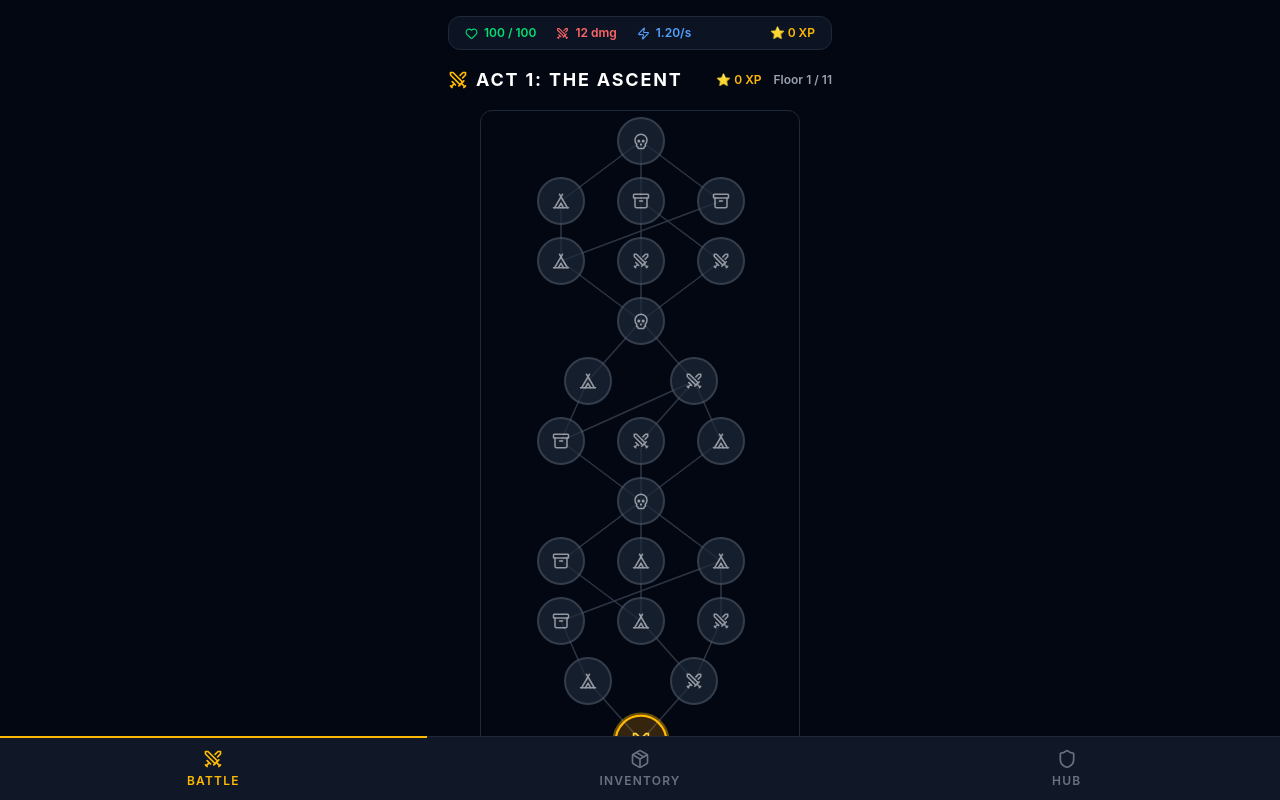
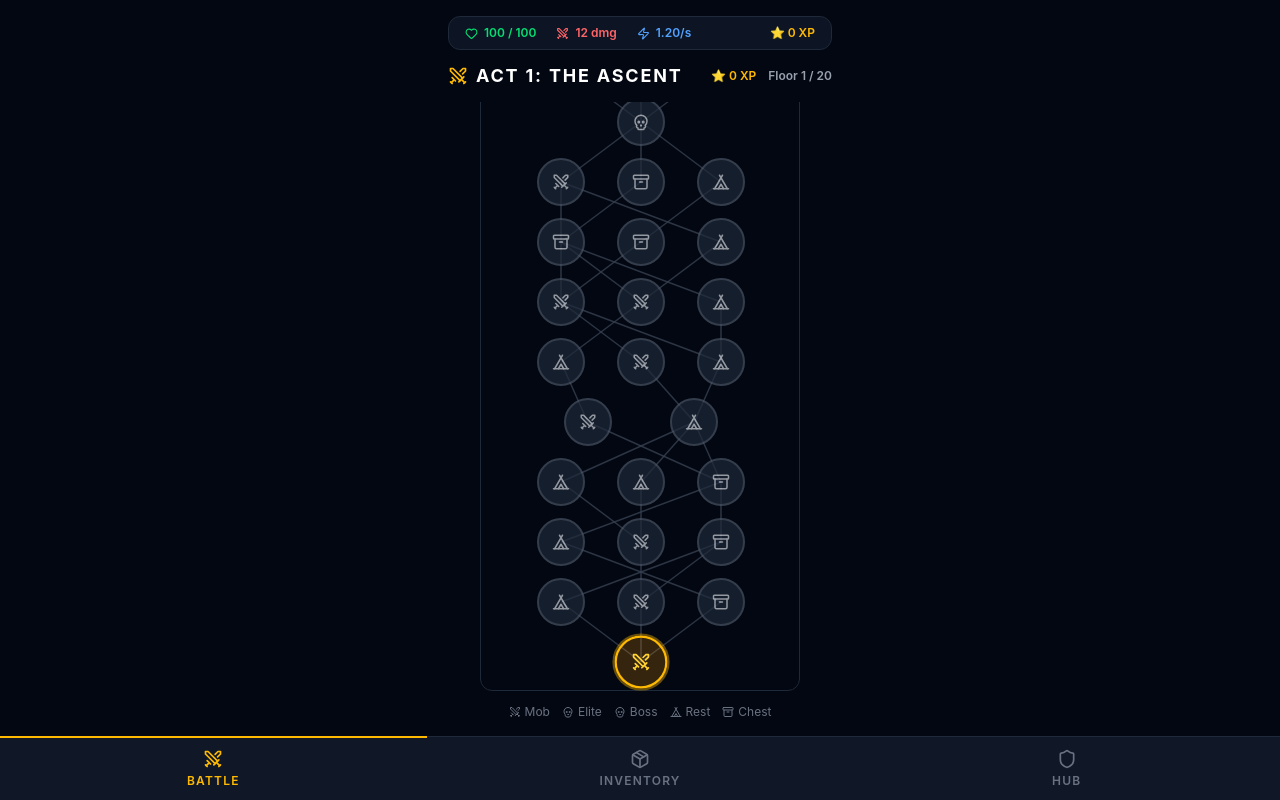
Before and after one commit to jacobgamby09/game1.0, a React (Vite) app: page / in a window 1280 px wide. Both pictures are taken after a click on the button "⚔ EMBARK ON RUN". Built offline with nearby package versions, Linux system fonts and the light colour scheme.

Commit message:
Act 1 - 20 levels

```diff
--- a/src/components/CombatView.tsx
+++ b/src/components/CombatView.tsx
@@ -1,4 +1,4 @@
-import { useEffect } from 'react'
+import { useEffect, useRef } from 'react'
 import { Swords, Shield, Plus, Skull, Tent, Archive, Flame, Crown, Shirt, Layers, Gem, Circle, Zap, Heart } from 'lucide-react'
 import { useGameStore, getEffectiveStats, RARITY_COLORS } from '../stores/useGameStore'
 import type { Player, Mob, MapNode, Item, EquipSlot, MobTier } from '../stores/useGameStore'
@@ -28,7 +28,7 @@ function nodeX(nodesOnFloor: number, index: number): number {
 }
 
 function nodeY(floor: number): number {
-  return (11 - floor) * FLOOR_H + FLOOR_H / 2
+  return (20 - floor) * FLOOR_H + FLOOR_H / 2
 }
 
 // ─── Helpers ──────────────────────────────────────────────────────────────────
@@ -79,7 +79,15 @@ function MapView() {
 
   const allNodes = act1Map.flat()
   const prevNode = allNodes.find((n) => n.id === currentMapNodeId) ?? null
-  const totalH = 11 * FLOOR_H
+  const totalH = 20 * FLOOR_H
+
+  const scrollRef = useRef<HTMLDivElement>(null)
+  useEffect(() => {
+    if (!scrollRef.current) return
+    const y = nodeY(currentFloor)
+    const viewH = scrollRef.current.offsetHeight
+    scrollRef.current.scrollTop = y - viewH / 2
+  }, [currentFloor])
 
   // A node is selectable if it's on the current floor and connected from the prev node
   function isAvailable(node: MapNode): boolean {
@@ -96,10 +104,10 @@ function MapView() {
     return '#374151' // gray-700 locked
   }
 
-  const actComplete = currentFloor > 11
+  const actComplete = currentFloor > 20
 
   return (
-    <div className="flex flex-col items-center w-full min-h-full p-4 gap-4">
+    <div className="flex flex-col items-center w-full h-full p-4 gap-3">
       {/* Player stats HUD */}
       <PlayerStatsBar />
 
@@ -113,7 +121,7 @@ function MapView() {
         </div>
         <div className="flex items-center gap-3 text-xs font-semibold text-gray-400">
           <span className="text-amber-400">⭐ {playerXp} XP</span>
-          <span>Floor {Math.min(currentFloor, 11)} / 11</span>
+          <span>Floor {Math.min(currentFloor, 20)} / 20</span>
         </div>
       </div>
 
@@ -123,9 +131,13 @@ function MapView() {
         </p>
       )}
 
-      {/* Map container */}
+      {/* Scrollable map area */}
       <div
-        className="relative bg-gray-950 border border-gray-800 rounded-xl overflow-hidden"
+        ref={scrollRef}
+        className="flex-1 min-h-0 w-full max-w-xs mx-auto overflow-y-auto [scrollbar-width:none] [&::-webkit-scrollbar]:hidden"
+      >
+      <div
+        className="relative mx-auto bg-gray-950 border border-gray-800 rounded-xl"
         style={{ width: CONTAINER_W, height: totalH }}
       >
         {/* SVG connection lines */}
@@ -202,6 +214,7 @@ function MapView() {
             )
           })
         )}
+      </div>
       </div>
 
       {/* Legend */}
--- a/src/stores/useGameStore.ts
+++ b/src/stores/useGameStore.ts
@@ -141,7 +141,7 @@ const VOID_WARDEN_BASE: MobBase = {
 }
 
 function spawnMob(floor: number, nodeType: 'mob' | 'elite' | 'boss'): Mob {
-  const floorMult = 1 + floor * 0.12
+  const floorMult = 1 + floor * 0.10
 
   let base: MobBase
   let tier: MobTier
@@ -253,15 +253,16 @@ const MID_FLOOR_TYPES: MapNode['type'][] = ['mob', 'mob', 'rest', 'chest']
 
 function buildMap(): MapNode[][] {
   const floors: MapNode[][] = []
+  const eliteFloor2 = Math.floor(Math.random() * 4) + 15 // 15, 16, 17, or 18
 
-  for (let f = 1; f <= 11; f++) {
+  for (let f = 1; f <= 20; f++) {
     let types: MapNode['type'][]
 
     if (f === 1) {
       types = ['mob']
-    } else if (f === 5 || f === 8) {
+    } else if (f === 10 || f === eliteFloor2) {
       types = ['elite']
-    } else if (f === 11) {
+    } else if (f === 20) {
       types = ['boss']
     } else {
       const count = Math.random() < 0.5 ? 2 : 3
@@ -281,7 +282,7 @@ function buildMap(): MapNode[][] {
     )
   }
 
-  for (let fi = 0; fi < 10; fi++) {
+  for (let fi = 0; fi < 19; fi++) {
     const current = floors[fi]
     const next = floors[fi + 1]
 
```
